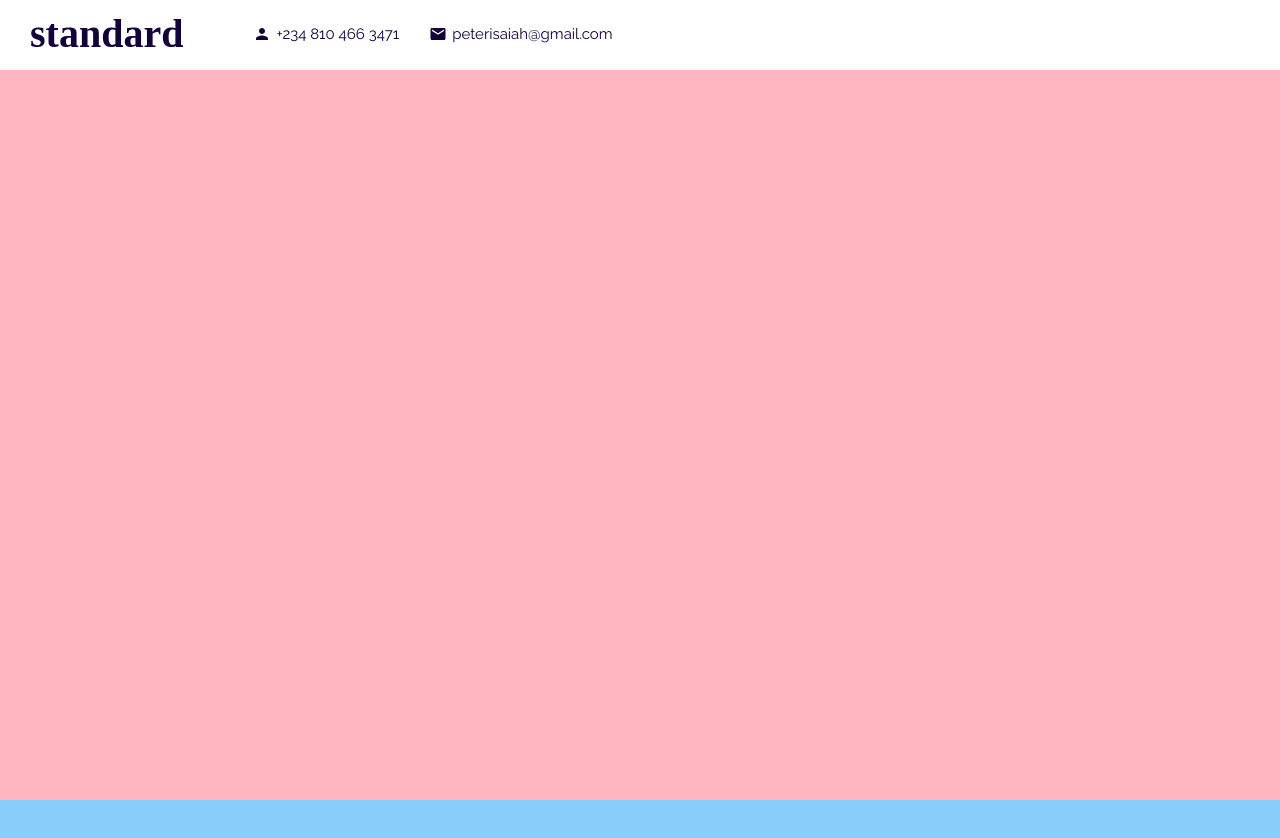
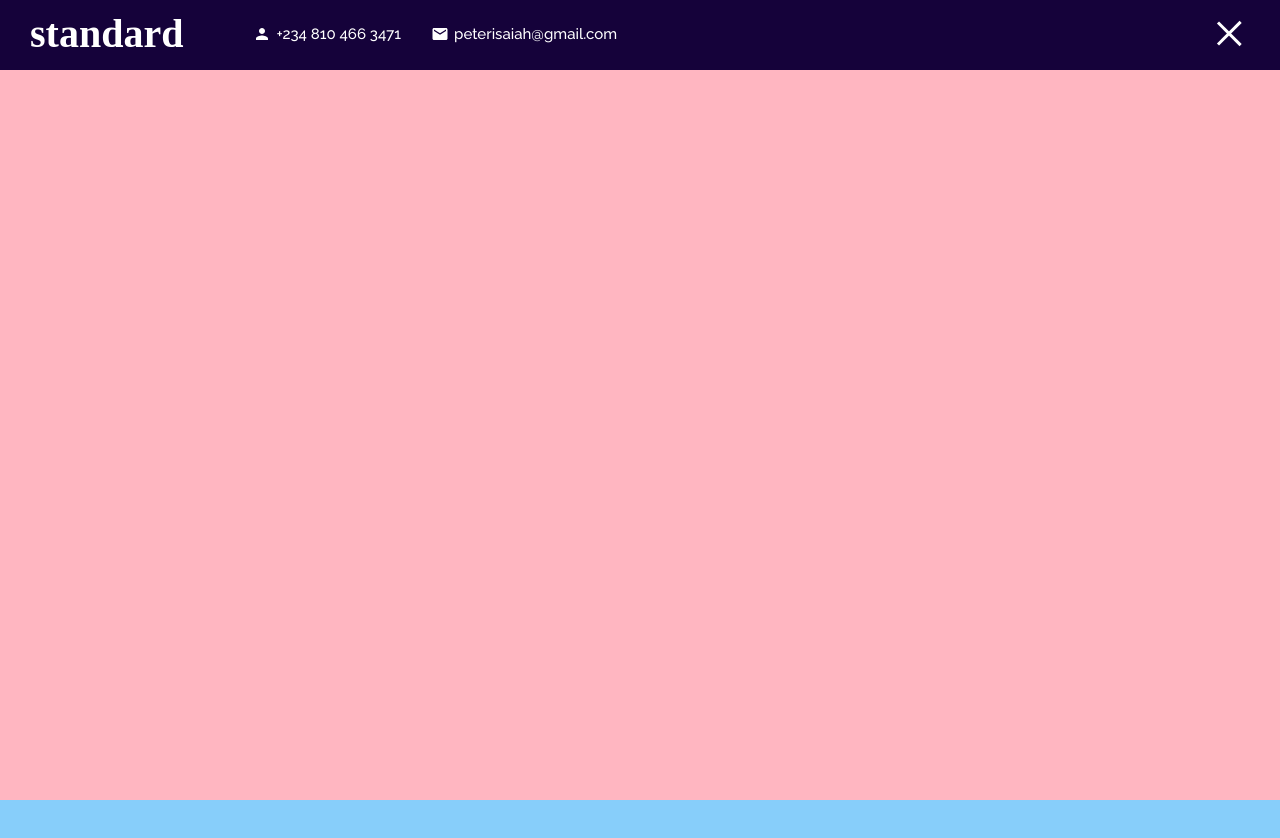
Before and after one commit to Isaiah-peter/isaiahwebpage, a React (Create React App) app: page / in a window 1280 px wide. Shown: the top 838 px of the page. Built offline with nearby package versions, Linux system fonts and the light colour scheme.

Commit message:
active and menu icon

```diff
--- a/src/component/topbar/Topbar.jsx
+++ b/src/component/topbar/Topbar.jsx
@@ -2,7 +2,7 @@ import { Person, Mail } from "@material-ui/icons";
 
 const Topbar = () => {
   return (
-    <div className="topbar">
+    <div className="topbar active">
       <div className="wrapper">
         <div className="left">
           <a href="#intro" className="logo">
@@ -17,7 +17,13 @@ const Topbar = () => {
             <span>peterisaiah@gmail.com</span>
           </div>
         </div>
-        <div className="right"></div>
+        <div className="right">
+          <div className="hamburger">
+            <span className="line1"></span>
+            <span className="line2"></span>
+            <span className="line3"></span>
+          </div>
+        </div>
       </div>
     </div>
   );
--- a/src/sass/component/topbar.scss
+++ b/src/sass/component/topbar.scss
@@ -37,7 +37,49 @@
 
         span{
           font-size: 15px;
-          font-weight: 400;
+          font-weight: 500;
+        }
+      }
+    }
+
+    .right {
+
+      .hamburger {
+         width: 32px;
+         height: 25px;
+         display: flex;
+         flex-direction: column;
+         justify-content: space-between;
+         cursor: pointer;
+
+         span{
+           width: 100%;
+           height: 3px;
+           background-color: $main-color;
+           transform-origin: left;
+           transition: all 2s ease;
+         }
+      }
+    }
+  }
+
+  &.active{
+    background-color: $main-color;
+    color: #fff;
+
+    .hamburger {
+
+      span{
+        &:first-child{
+          background-color: #fff;
+          transform: rotate(45deg);
+        }
+        &:nth-child(2){
+          opacity: 0;
+        }
+        &:last-child{
+          background-color: #fff;
+          transform: rotate(-45deg);
         }
       }
     }
```
